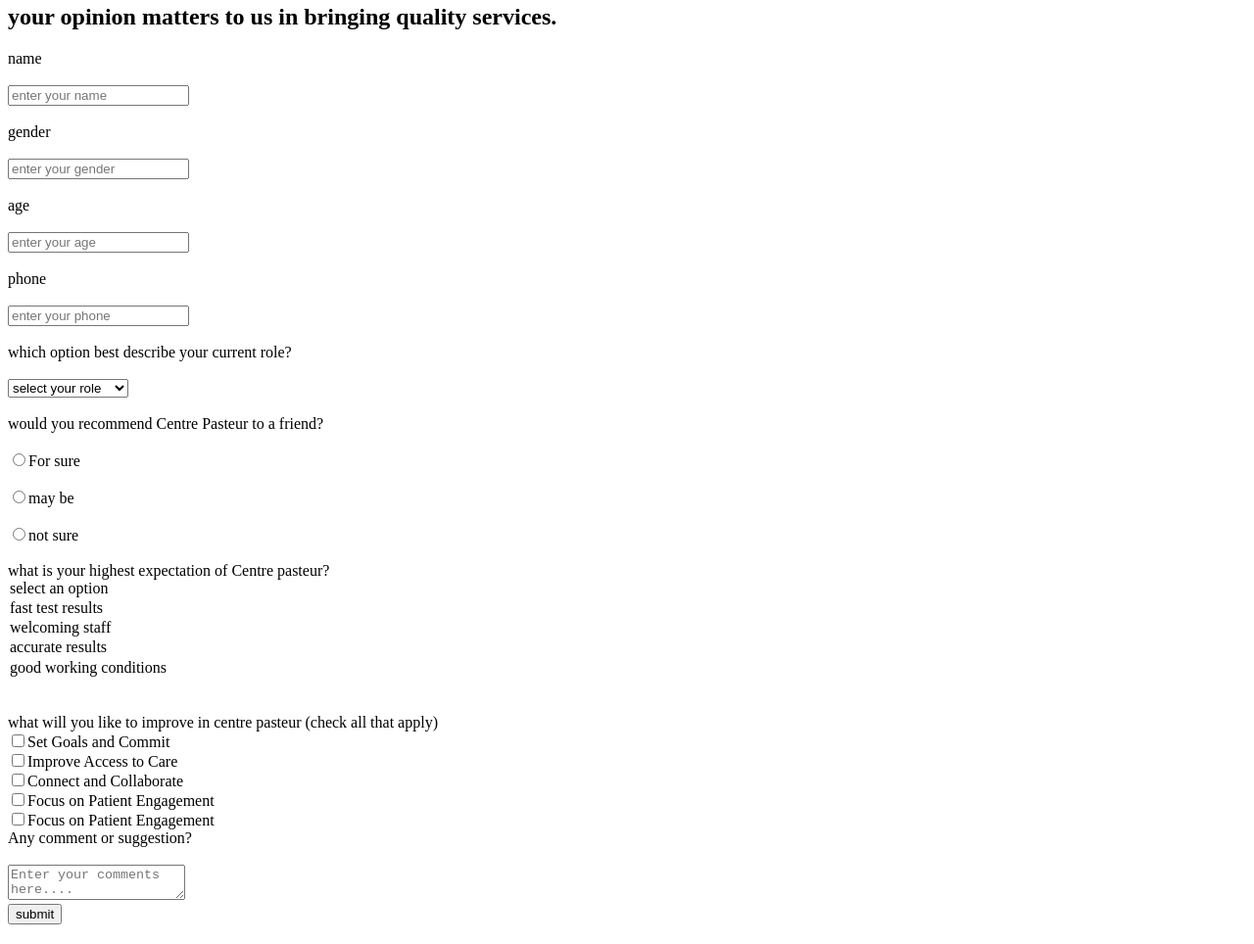
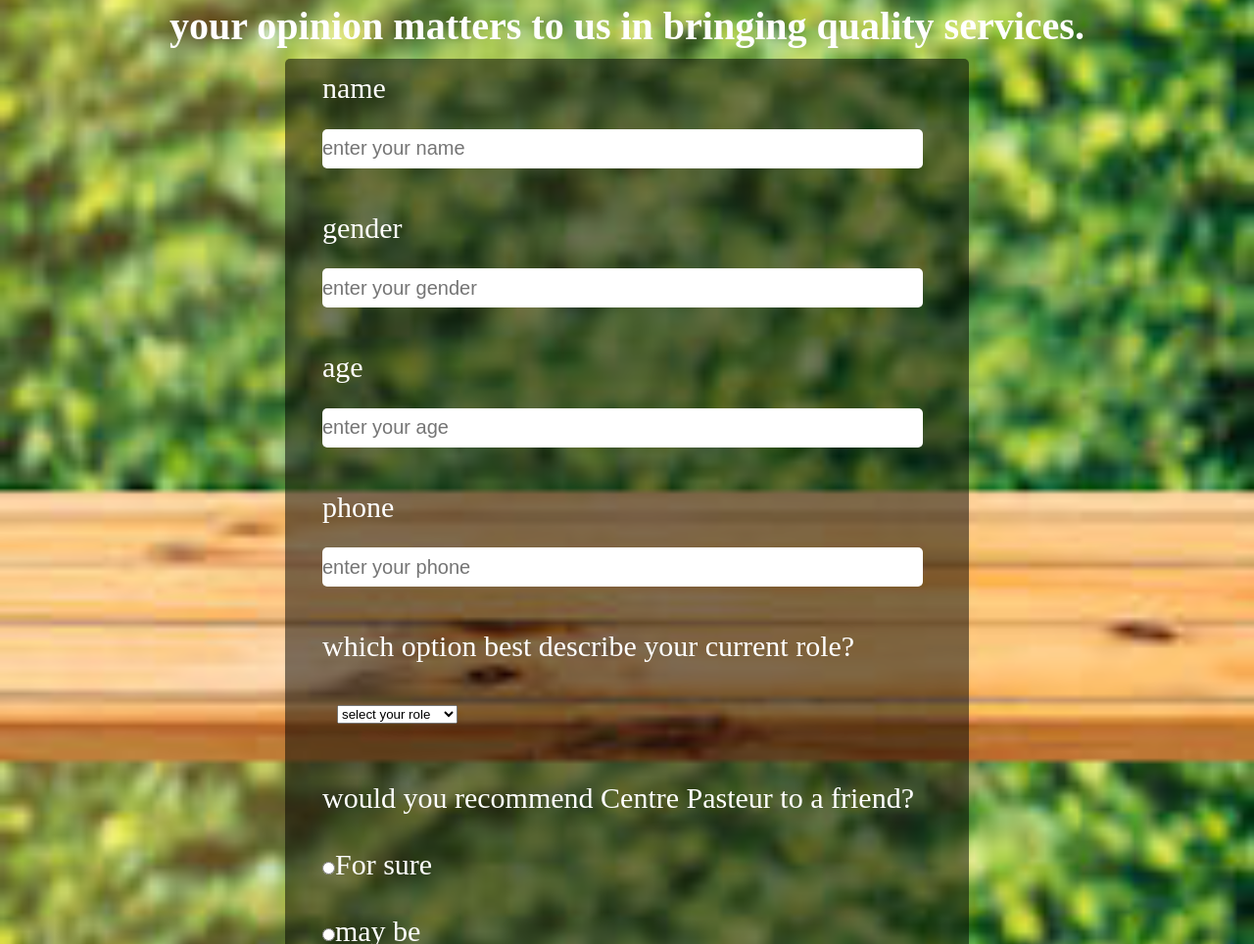
Before and after one commit to tsopsericado/survey-pjt, a plain HTML site: page index.html in a window 1280 px wide. Shown: the part 76-1040 px from the top of the page at 98% size. Drawn offline with Linux system fonts and the light colour scheme.

Commit message:
implimentation of design

```diff
--- a/assets/styles/styles.css
+++ b/assets/styles/styles.css
@@ -0,0 +1,137 @@
+* {
+  margin: 0;
+  padding: 0;
+}
+
+body {
+  background-image: url("../images/images.jpeg");
+  background-size: cover;
+  background-attachment: fixed;
+  font-size: 30px;
+}
+
+.heading {
+  text-align: center;
+  width: 100%;
+  margin: auto;
+}
+
+#head {
+  font-size: 60px;
+  color: #fff;
+}
+
+#subheader {
+  font-size: 40px;
+  margin-top: 10px;
+  color: #fff;
+}
+
+#content1 {
+  width: 90%;
+  margin: auto;
+  padding: 10px;
+}
+
+form {
+  background-color: #00000080;
+  padding: 3px;
+  display: flex;
+  flex-direction: column;
+  align-items: center;
+  width: 54%;
+  border-radius: 5px;
+  margin: auto;
+  margin-top: 10px;
+  padding-bottom: 60px;
+  color: white;
+}
+
+form .box {
+  width: 98.5%;
+  height: 5vh;
+  position: relative;
+  bottom: 10px;
+  border: 0;
+  border-radius: 5px;
+  font-size: 20px;
+}
+
+#option1 {
+  width: 98.5%;
+  position: relative;
+  bottom: 10px;
+  border-radius: 5px;
+  border: 0;
+  margin: 15px;
+  font-size: 20px;
+}
+
+#option2 select {
+  width: 98.5%;
+  position: relative;
+  align-content: start;
+  bottom: 10px;
+  border-radius: 5px;
+  font-size: 20px;
+  border: 0;
+  margin: 15px 0 0 12px;
+}
+
+#content2 {
+  display: flex;
+  margin-top: 10px;
+  flex-direction: column;
+  text-align: center;
+  align-items: flex-start;
+  justify-content: center;
+  margin-bottom: 20px;
+}
+
+textarea {
+  width: 100%;
+  height: 4rem;
+}
+
+#content2 textarea {
+  width: 98.5%;
+  height: 125px;
+  position: relative;
+  bottom: 17px;
+}
+
+#head2 {
+  width: 98.5%;
+  margin: bottom 10px;
+  height: 3vh;
+  position: relative;
+  bottom: 10px;
+  border-radius: 5px;
+  border: none;
+  cursor: pointer;
+  top: 11px;
+}
+
+#head3 {
+  padding: 50px;
+  width: 100%;
+  border-radius: 5px;
+}
+
+.submit {
+  display: flex;
+  flex-direction: column;
+  text-align: right;
+  align-items: center;
+  margin-top: 20px;
+  width: 100%;
+}
+
+.btn {
+  padding: 20px;
+  width: 100%;
+  color: #fff;
+  background-color: #37af65;
+  font-size: 20px;
+  border-radius: 10px;
+}
--- a/index.html
+++ b/index.html
@@ -6,7 +6,7 @@
     <meta http-equiv="X-UA-Compatible" content="IE=edge">
     <meta name="viewport" content="width=device-width, initial-scale=1.0">
     <title>Survey Form</title>
-    <link rel="stylesheet" href="assets/styles/style.css">
+    <link rel="stylesheet" href="assets/styles/styles.css">
 </head>
 
 <body>
```
